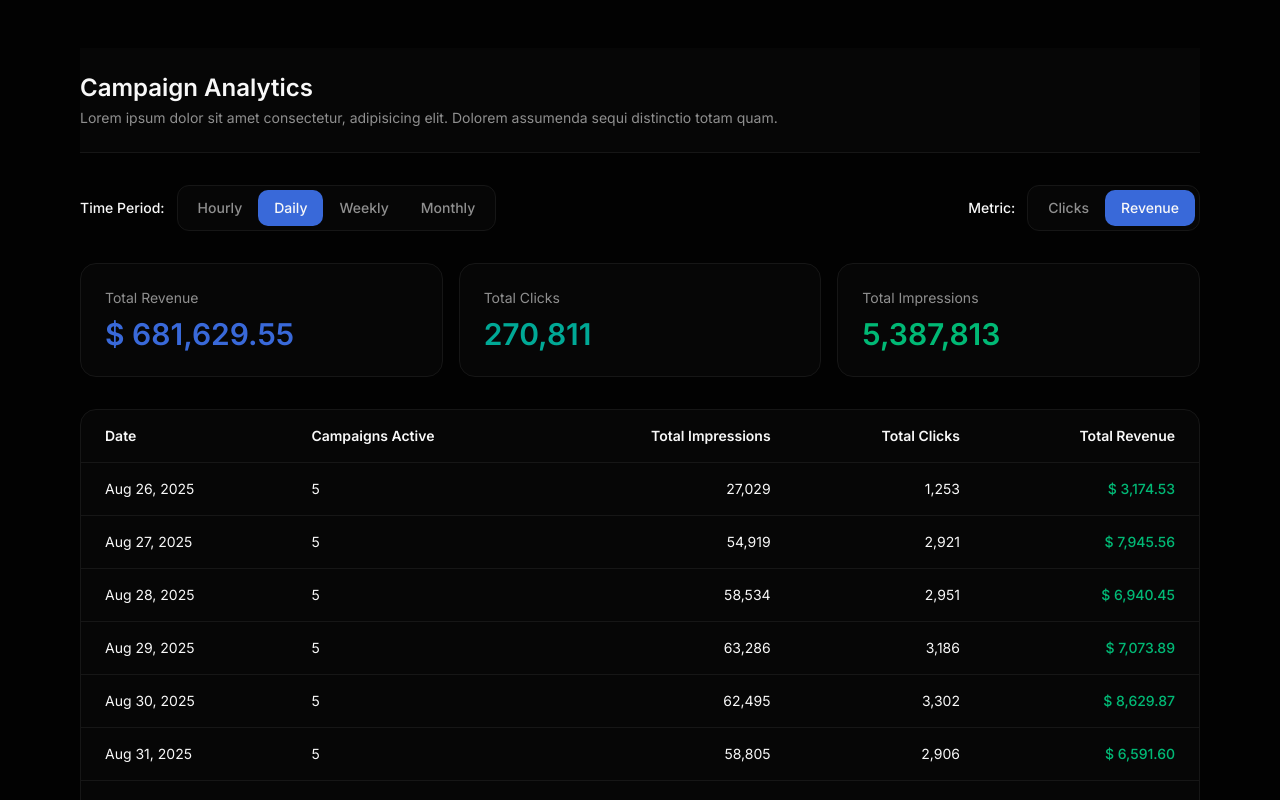
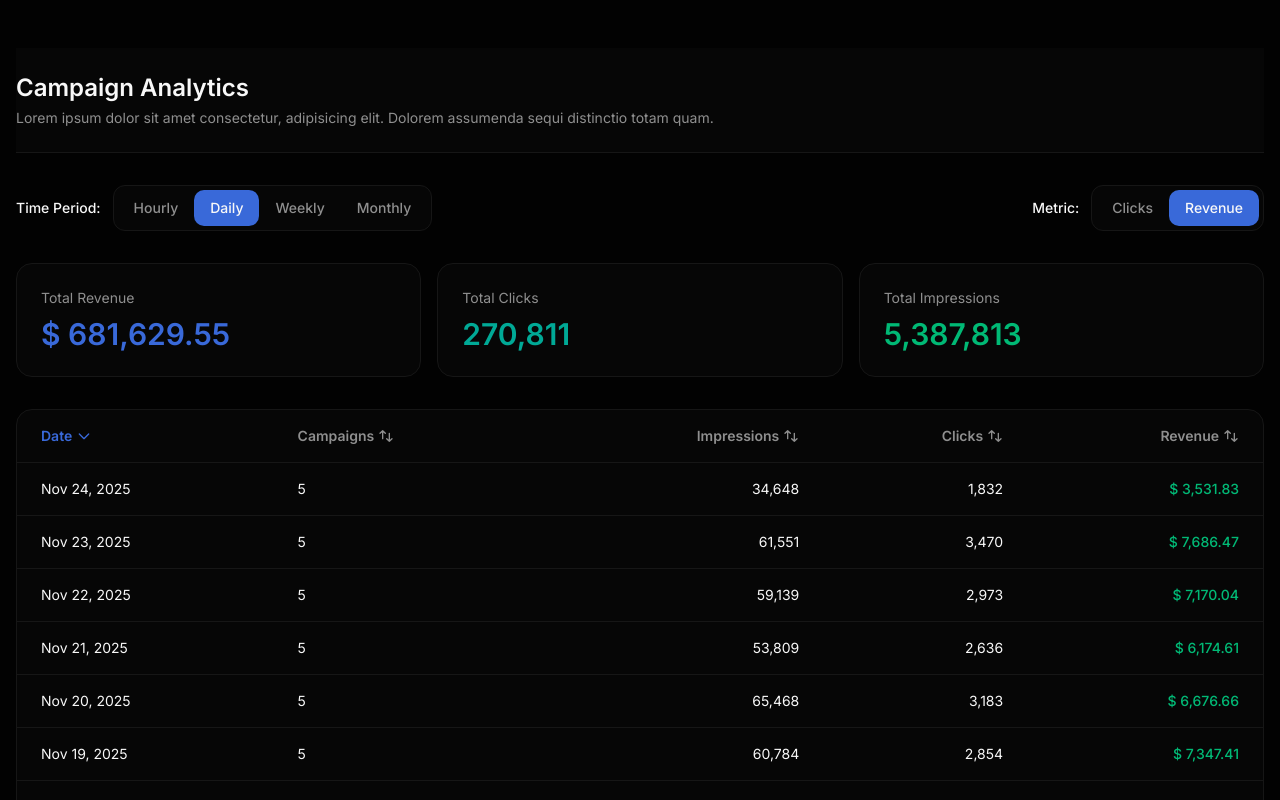
Before and after one commit to hapttic/front-test-assigment-2025-public, a React (Vite) app: page / in a window 1280 px wide. Shown: the top 800 px of the page. Built offline with nearby package versions, Linux system fonts and the light colour scheme.

Commit message:
feat: integrated data sorting in dataGrid component

```diff
--- a/src/components/shared/Wrapper.tsx
+++ b/src/components/shared/Wrapper.tsx
@@ -4,6 +4,8 @@ interface props {
 }
 export default function Wrapper({ children, className }: props) {
   return (
-    <div className={`max-w-6xl mx-auto px-4 py-6 ${className}`}>{children}</div>
+    <div className={`max-w-[1400px] mx-auto px-4 py-6 ${className}`}>
+      {children}
+    </div>
   );
 }
--- a/src/lib/data/aggregateData.ts
+++ b/src/lib/data/aggregateData.ts
@@ -37,7 +37,7 @@ export async function aggregateData(period: AggregationPeriod) {
   });
 
   aggregated.sort(
-    (a, b) => new Date(a.timestamp).getTime() - new Date(b.timestamp).getTime()
+    (a, b) => new Date(b.timestamp).getTime() - new Date(a.timestamp).getTime()
   );
   return aggregated;
 }
--- /dev/null
+++ b/src/lib/hooks/useSort.tsx
@@ -0,0 +1,75 @@
+import { useMemo, useState } from "react";
+import type { AggregatedData, sortBy, SortOrder } from "../types";
+
+export default function useSort(data: AggregatedData[]) {
+  const [sortBy, setSortBy] = useState<sortBy>("date");
+  const [sortOrder, setSortOrder] = useState<SortOrder>("desc");
+
+  function formatValue(value: number, label: string) {
+    if (label === "Total Revenue") {
+      return `$ ${value.toLocaleString("en-US", {
+        minimumFractionDigits: 2,
+        maximumFractionDigits: 2,
+      })}`;
+    }
+    return value.toLocaleString();
+  }
+
+  const sortedData = useMemo(() => {
+    function sortSwitch(a: AggregatedData, b: AggregatedData) {
+      let aValue: number | string;
+      let bValue: number | string;
+
+      switch (sortBy) {
+        case "date":
+          aValue = new Date(a.timestamp).getTime();
+          bValue = new Date(b.timestamp).getTime();
+          break;
+        case "campaigns":
+          aValue = a.campaignsActive;
+          bValue = b.campaignsActive;
+          break;
+        case "impressions":
+          aValue = a.totalImpressions;
+          bValue = b.totalImpressions;
+          break;
+        case "clicks":
+          aValue = a.totalClicks;
+          bValue = b.totalClicks;
+          break;
+        case "revenue":
+          aValue = a.totalRevenue;
+          bValue = b.totalRevenue;
+          break;
+      }
+
+      if (aValue < bValue) return sortOrder === "asc" ? -1 : 1;
+      if (aValue > bValue) return sortOrder === "asc" ? 1 : -1;
+      return 0;
+    }
+
+    const sorted = [...data].sort((a, b) => sortSwitch(a, b));
+    return sorted;
+  }, [data, sortBy, sortOrder]);
+
+  function handleSort(column: sortBy) {
+    if (sortBy === column) {
+      setSortOrder(sortOrder === "asc" ? "desc" : "asc");
+    } else {
+      setSortBy(column);
+      setSortOrder("asc");
+    }
+  }
+
+  const activeSortClass = (sort: sortBy) =>
+    sortBy === sort ? "text-primary" : "text-muted-foreground";
+
+  return {
+    sortedData,
+    handleSort,
+    activeSortClass,
+    formatValue,
+    sortBy,
+    sortOrder,
+  };
+}
--- a/src/lib/types/index.ts
+++ b/src/lib/types/index.ts
@@ -16,3 +16,11 @@ export interface AggregatedData {
 
 export type AggregationPeriod = "hourly" | "daily" | "weekly" | "monthly";
 export type MetricEnum = "clicks" | "revenue";
+
+export type sortBy =
+  | "date"
+  | "campaigns"
+  | "impressions"
+  | "clicks"
+  | "revenue";
+export type SortOrder = "asc" | "desc";
--- a/src/pages/dashboard/components/DataGrid.tsx
+++ b/src/pages/dashboard/components/DataGrid.tsx
@@ -1,43 +1,50 @@
-import type { AggregatedData, AggregationPeriod } from "../../../lib/types";
+import type {
+  AggregatedData,
+  AggregationPeriod,
+  sortBy,
+} from "../../../lib/types";
 import { formatDate } from "../../../lib/utils";
+import useSort from "../../../lib/hooks/useSort";
+import SortIcon from "./SortIcon";
 
 interface props {
   data: AggregatedData[];
   period: AggregationPeriod;
 }
+
+interface TableHeading {
+  label: string;
+  field: sortBy;
+}
+
+const tableHeadings: TableHeading[] = [
+  { label: "Date", field: "date" },
+  { label: "Campaigns", field: "campaigns" },
+  { label: "Impressions", field: "impressions" },
+  { label: "Clicks", field: "clicks" },
+  { label: "Revenue", field: "revenue" },
+];
+
 export default function DataGrid({ data, period }: props) {
-  // const data = [
-  //   {
-  //     timestamp: "Wed Nov 25 2025",
-  //     campaign: "c1",
-  //     campaignsActive: 5,
-  //     totalImpressions: 1000,
-  //     totalClicks: 50,
-  //     totalRevenue: 5000,
-  //   },
-  //   {
-  //     timestamp: "Thu Nov 26 2025",
-  //     campaign: "c2",
-  //     campaignsActive: 5,
-  //     totalImpressions: 800,
-  //     totalClicks: 40,
-  //     totalRevenue: 4000,
-  //   },
-  // ];
-
   const btnClass = `flex items-center text-sm font-semibold text-foreground cursor-pointer  hover:text-primary transition-colors`;
   const thClass = "px-6 py-4 text-left";
   const tdClass = `px-6 py-4 text-sm text-foreground`;
 
-  function formatValue(value: number, label: string) {
-    if (label === "Total Revenue") {
-      return `$ ${value.toLocaleString("en-US", {
-        minimumFractionDigits: 2,
-        maximumFractionDigits: 2,
-      })}`;
-    }
-    return value.toLocaleString();
+  function tableHeadButtonClass(field: sortBy) {
+    if (field === "impressions" || field === "clicks" || field === "revenue")
+      return btnClass + " ml-auto" + " " + activeSortClass(field);
+
+    return btnClass + " " + activeSortClass(field);
   }
+
+  const {
+    sortedData,
+    handleSort,
+    activeSortClass,
+    formatValue,
+    sortBy,
+    sortOrder,
+  } = useSort(data);
 
   return (
     <div className="rounded-xl border border-border bg-card">
@@ -45,28 +52,78 @@ export default function DataGrid({ data, period }: props) {
         <table className="w-full">
           <thead>
             <tr className="border-b border-border">
-              <th className={thClass}>
-                <button className={btnClass}>Date</button>
+              {tableHeadings.map((heading) => (
+                <th key={heading.field} className={thClass}>
+                  <button
+                    onClick={() => handleSort(heading.field)}
+                    className={tableHeadButtonClass(heading.field)}
+                  >
+                    {heading.label}
+                    <SortIcon
+                      field={heading.field}
+                      sortField={sortBy}
+                      sortDirection={sortOrder}
+                    />
+                  </button>
+                </th>
+              ))}
+
+              {/* <th className={thClass}>
+                <button
+                  onClick={() => handleSort("date")}
+                  className={btnClass + " " + activeSortClass("date")}
+                >
+                  Date
+                  <SortIcon
+                    field="date"
+                    sortField={sortBy}
+                    sortDirection={sortOrder}
+                  />
+                </button>
               </th>
               <th className={thClass}>
-                <button className={btnClass}>Campaigns Active</button>
+                <button
+                  onClick={() => handleSort("campaigns")}
+                  className={btnClass + " " + activeSortClass("campaigns")}
+                >
+                  Campaigns Active
+                </button>
               </th>
               <th className={thClass}>
-                <button className={"ml-auto " + btnClass}>
+                <button
+                  onClick={() => handleSort("impressions")}
+                  className={
+                    "ml-auto " + btnClass + " " + activeSortClass("impressions")
+                  }
+                >
                   Total Impressions
                 </button>
               </th>
               <th className={thClass}>
-                <button className={"ml-auto " + btnClass}>Total Clicks</button>
+                <button
+                  onClick={() => handleSort("clicks")}
+                  className={
+                    "ml-auto " + btnClass + " " + activeSortClass("clicks")
+                  }
+                >
+                  Total Clicks
+                </button>
               </th>
               <th className={thClass}>
-                <button className={"ml-auto " + btnClass}>Total Revenue</button>
-              </th>
+                <button
+                  onClick={() => handleSort("revenue")}
+                  className={
+                    "ml-auto " + btnClass + " " + activeSortClass("revenue")
+                  }
+                >
+                  Total Revenue
+                </button>
+              </th> */}
             </tr>
           </thead>
 
           <tbody>
-            {data.map((row, i) => (
+            {sortedData.map((row, i) => (
               <tr
                 key={i}
                 className="border-b border-border last:border-0 hover:bg-muted/50 transition-colors"
--- /dev/null
+++ b/src/pages/dashboard/components/SortIcon.tsx
@@ -0,0 +1,58 @@
+import type { sortBy, SortOrder } from "../../../lib/types";
+
+export default function SortIcon({
+  field,
+  sortField,
+  sortDirection,
+}: {
+  field: sortBy;
+  sortField: sortBy;
+  sortDirection: SortOrder;
+}) {
+  if (sortField !== field) {
+    return (
+      <svg
+        className="ml-1 h-4 w-4 text-muted-foreground"
+        fill="none"
+        viewBox="0 0 24 24"
+        stroke="currentColor"
+      >
+        <path
+          strokeLinecap="round"
+          strokeLinejoin="round"
+          strokeWidth={2}
+          d="M7 16V4m0 0L3 8m4-4l4 4m6 0v12m0 0l4-4m-4 4l-4-4"
+        />
+      </svg>
+    );
+  }
+  return sortDirection === "asc" ? (
+    <svg
+      className="ml-1 h-4 w-4 text-primary"
+      fill="none"
+      viewBox="0 0 24 24"
+      stroke="currentColor"
+    >
+      <path
+        strokeLinecap="round"
+        strokeLinejoin="round"
+        strokeWidth={2}
+        d="M5 15l7-7 7 7"
+      />
+    </svg>
+  ) : (
+    <svg
+      className="ml-1 h-4 w-4 text-primary"
+      fill="none"
+      viewBox="0 0 24 24"
+      stroke="currentColor"
+    >
+      <path
+        strokeLinecap="round"
+        strokeLinejoin="round"
+        strokeWidth={2}
+        d="M19 9l-7 7-7-7"
+      />
+    </svg>
+  );
+}
```
